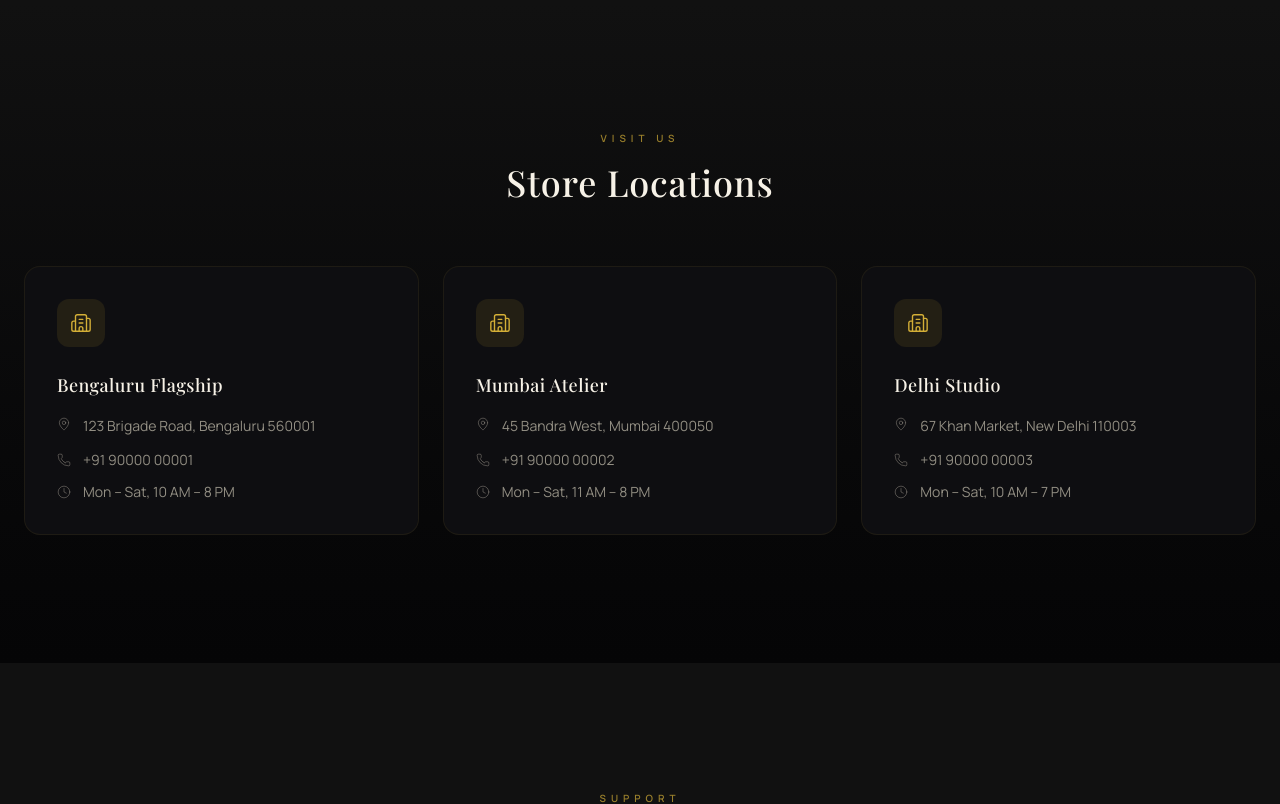
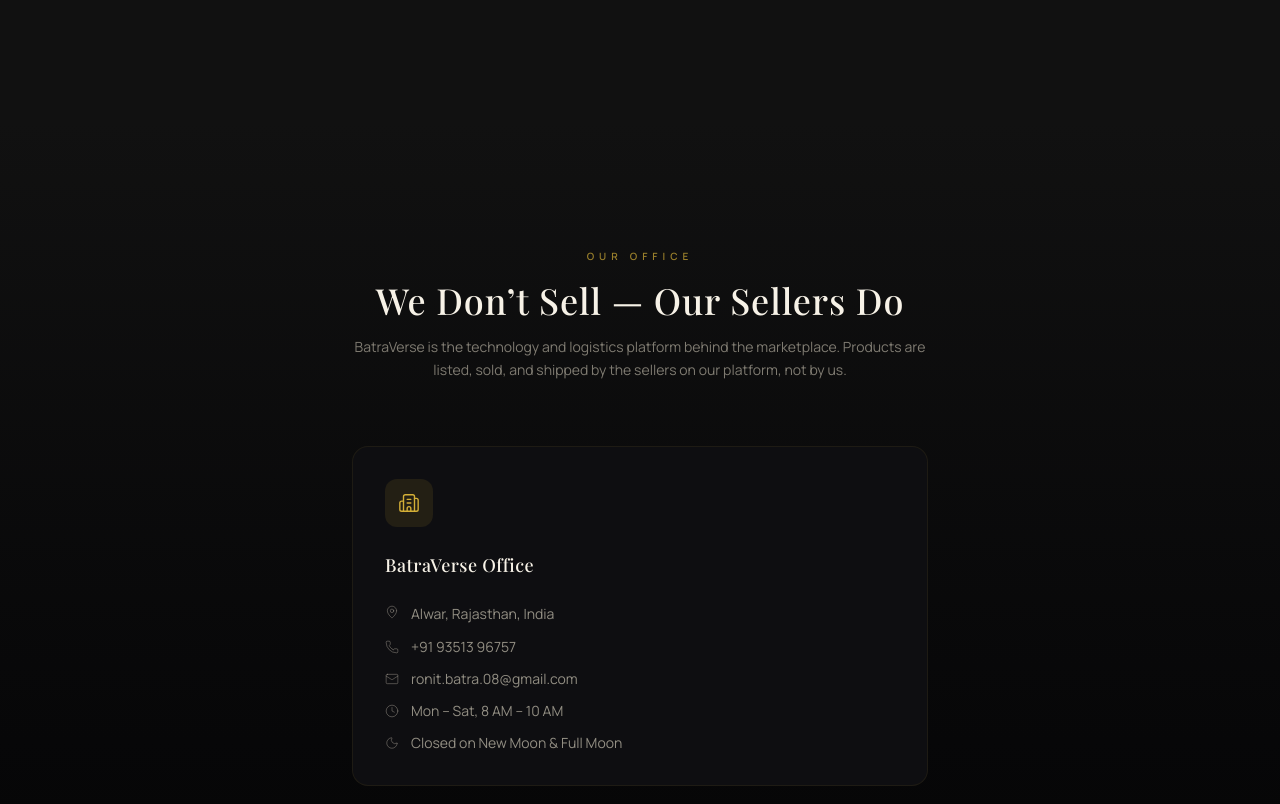
Before and after one commit to ronitbatra8/batraverse, a Next.js app: page /contact in a window 1280 px wide. Shown: the part 1400-2204 px from the top of the page. Built offline with nearby package versions, Linux system fonts and the light colour scheme; no server answers.

Commit message:
feat(contact): real details + office section replaces fake stores

```diff
--- a/src/app/contact/page.tsx
+++ b/src/app/contact/page.tsx
@@ -18,6 +18,7 @@ import {
   Building2,
   CheckCircle,
   LogIn,
+  Moon,
 } from "lucide-react";
 import ContactAnimation from "@/components/ContactAnimation";
 import TrustMarquee from "@/components/TrustMarquee";
@@ -57,32 +58,20 @@ function YoutubeIcon({ size = 20 }: { size?: number }) {
 }
 
 const contactInfo = [
-  { icon: Phone, label: "Phone", value: "+91 90000 00001" },
-  { icon: Mail, label: "Email", value: "hello@batraverse.com" },
-  { icon: Clock, label: "Hours", value: "Mon – Sat, 10 AM – 8 PM IST" },
-  { icon: MapPin, label: "Address", value: "Bengaluru, Karnataka, India" },
+  { icon: Phone, label: "Phone", value: "+91 93513 96757" },
+  { icon: Mail, label: "Email", value: "ronit.batra.08@gmail.com" },
+  { icon: Clock, label: "Hours", value: "Mon – Sat, 8 AM – 10 AM" },
+  { icon: MapPin, label: "Address", value: "Alwar, Rajasthan, India" },
+  { icon: Moon, label: "Mart Holiday", value: "Closed on New Moon & Full Moon" },
 ];
 
-const stores = [
-  {
-    name: "Bengaluru Flagship",
-    address: "123 Brigade Road, Bengaluru 560001",
-    phone: "+91 90000 00001",
-    hours: "Mon – Sat, 10 AM – 8 PM",
-  },
-  {
-    name: "Mumbai Atelier",
-    address: "45 Bandra West, Mumbai 400050",
-    phone: "+91 90000 00002",
-    hours: "Mon – Sat, 11 AM – 8 PM",
-  },
-  {
-    name: "Delhi Studio",
-    address: "67 Khan Market, New Delhi 110003",
-    phone: "+91 90000 00003",
-    hours: "Mon – Sat, 10 AM – 7 PM",
-  },
-];
+const office = {
+  name: "BatraVerse Office",
+  address: "Alwar, Rajasthan, India",
+  phone: "+91 93513 96757",
+  email: "ronit.batra.08@gmail.com",
+  hours: "Mon – Sat, 8 AM – 10 AM",
+};
 
 const faqs = [
   {
@@ -103,7 +92,7 @@ const faqs = [
   },
   {
     q: "How do I contact support?",
-    a: "You can reach us via the form on this page, email hello@batraverse.com, or call +91 90000 00001 during business hours. We aim to respond within 24 hours.",
+    a: "You can reach us via the form on this page, email ronit.batra.08@gmail.com, or call +91 93513 96757 during business hours. We aim to respond within 24 hours.",
   },
 ];
 
@@ -566,7 +555,7 @@ export default function ContactPage() {
                 light ? "text-sapphire" : "text-gold/70"
               )}
             >
-              Visit Us
+              Our Office
             </p>
             <h2
               className={cn(
@@ -574,15 +563,22 @@ export default function ContactPage() {
                 light ? "text-onyx" : "text-cream"
               )}
             >
-              Store Locations
+              We Don&rsquo;t Sell — Our Sellers Do
             </h2>
+            <p
+              className={cn(
+                "mx-auto mt-4 max-w-xl text-sm leading-relaxed",
+                light ? "text-onyx/60" : "text-cream-dim/60"
+              )}
+            >
+              BatraVerse is the technology and logistics platform behind the
+              marketplace. Products are listed, sold, and shipped by the sellers
+              on our platform, not by us.
+            </p>
           </div>
-          <div className="grid gap-6 sm:grid-cols-2 lg:grid-cols-3">
-            {stores.map((store) => (
           <div
-                key={store.name}
             className={cn(
-                  "group relative rounded-2xl p-8 transition-all duration-500",
+              "group relative mx-auto max-w-xl rounded-2xl p-8 transition-all duration-500",
               light
                 ? "bg-white border border-onyx/5 hover:border-sapphire/20 hover:shadow-[0_8px_40px_rgba(30,58,138,0.08)]"
                 : "bg-[#0e0e11] border border-gold/8 hover:border-gold/25 hover:shadow-[0_8px_40px_rgba(212,175,55,0.06)]"
@@ -600,11 +596,11 @@ export default function ContactPage() {
             </div>
             <h3
               className={cn(
-                    "mb-4 font-display text-lg font-medium tracking-wide",
+                "mb-6 font-display text-lg font-medium tracking-wide",
                 light ? "text-onyx" : "text-cream"
               )}
             >
-                  {store.name}
+              {office.name}
             </h3>
             <div className="space-y-3">
               <div className="flex items-start gap-3">
@@ -619,7 +615,7 @@ export default function ContactPage() {
                     light ? "text-onyx/70" : "text-cream-dim/70"
                   )}
                 >
-                      {store.address}
+                  {office.address}
                 </p>
               </div>
               <div className="flex items-center gap-3">
@@ -634,7 +630,22 @@ export default function ContactPage() {
                     light ? "text-onyx/70" : "text-cream-dim/70"
                   )}
                 >
-                      {store.phone}
+                  {office.phone}
+                </p>
+              </div>
+              <div className="flex items-center gap-3">
+                <Mail
+                  size={14}
+                  strokeWidth={1.5}
+                  className={cn("shrink-0", light ? "text-onyx/35" : "text-cream-dim/40")}
+                />
+                <p
+                  className={cn(
+                    "text-sm",
+                    light ? "text-onyx/70" : "text-cream-dim/70"
+                  )}
+                >
+                  {office.email}
                 </p>
               </div>
               <div className="flex items-center gap-3">
@@ -649,12 +660,25 @@ export default function ContactPage() {
                     light ? "text-onyx/70" : "text-cream-dim/70"
                   )}
                 >
-                      {store.hours}
+                  {office.hours}
+                </p>
+              </div>
+              <div className="flex items-center gap-3">
+                <Moon
+                  size={14}
+                  strokeWidth={1.5}
+                  className={cn("shrink-0", light ? "text-onyx/35" : "text-cream-dim/40")}
+                />
+                <p
+                  className={cn(
+                    "text-sm",
+                    light ? "text-onyx/70" : "text-cream-dim/70"
+                  )}
+                >
+                  Closed on New Moon &amp; Full Moon
                 </p>
               </div>
             </div>
-              </div>
-            ))}
           </div>
         </div>
       </section>
```
Lines whose indentation alone changed are shown as unchanged.
